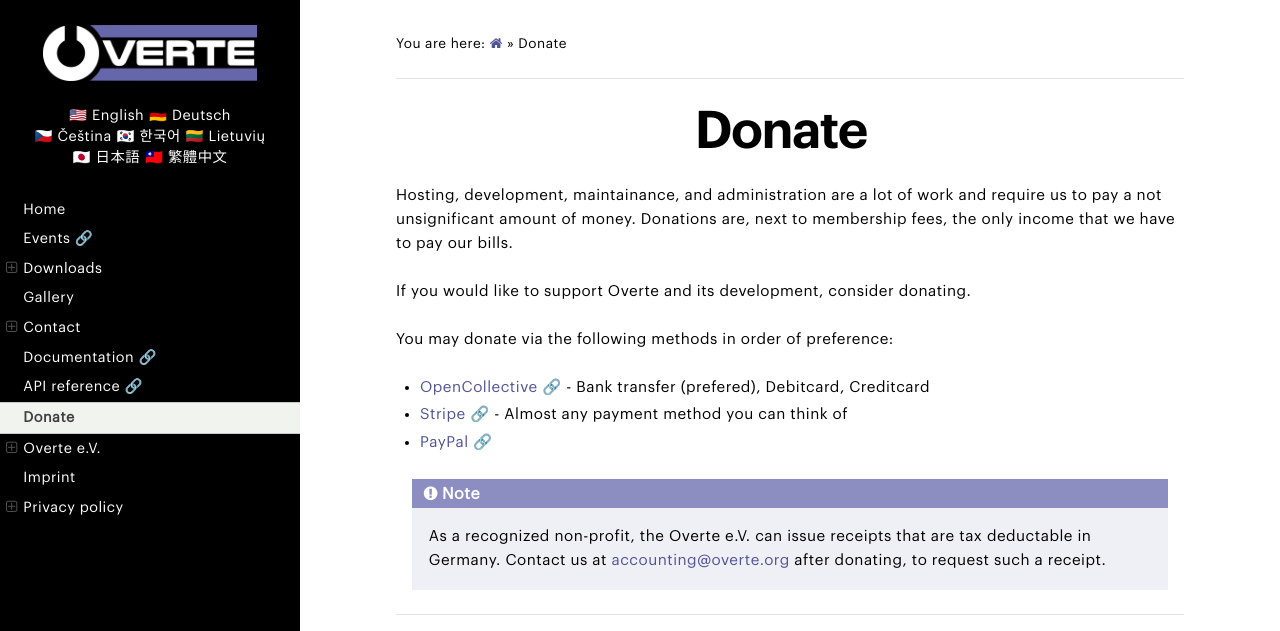
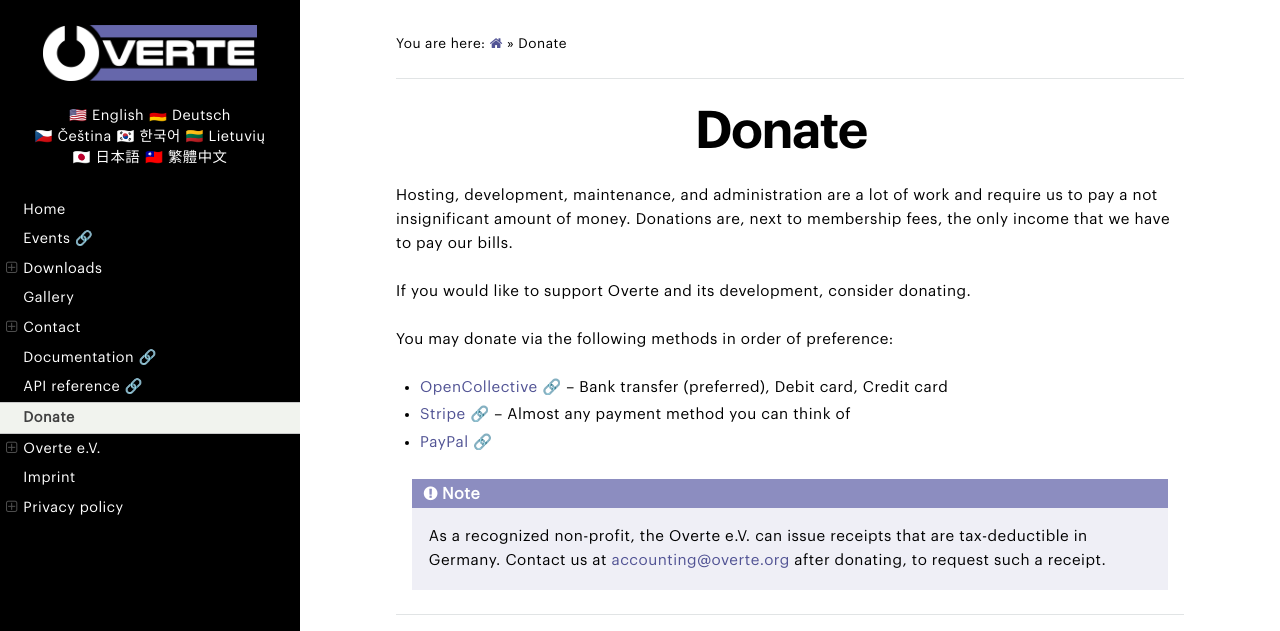
Before and after one commit to overte-org/overte-website-sphinx, a Sphinx documentation site: the page built from source/donate.rst, in a window 1280 px wide. Shown: the top 631 px of the page. Built offline with Sphinx 7.4.7 and the Read the Docs theme 2.0.0, drawn with Linux system fonts in a browser that asks for light colours.

```diff
--- a/source/donate.rst
+++ b/source/donate.rst
@@ -2,16 +2,16 @@
 Donate
 ######
 
-Hosting, development, maintainance, and administration are a lot of work and require us to pay a not unsignificant amount of money.
+Hosting, development, maintenance, and administration are a lot of work and require us to pay a not insignificant amount of money.
 Donations are, next to membership fees, the only income that we have to pay our bills.
 
 If you would like to support Overte and its development, consider donating.
 
 You may donate via the following methods in order of preference:
 
-- `OpenCollective 🔗 <https://opencollective.com/overte>`_ - Bank transfer (prefered), Debitcard, Creditcard
-- `Stripe 🔗 <https://donate.stripe.com/28o8xXbZC9uS7RecMM>`_ - Almost any payment method you can think of
+- `OpenCollective 🔗 <https://opencollective.com/overte>`_ – Bank transfer (preferred), Debit card, Credit card
+- `Stripe 🔗 <https://donate.stripe.com/28o8xXbZC9uS7RecMM>`_ – Almost any payment method you can think of
 - `PayPal 🔗 <https://www.paypal.com/donate/?hosted_button_id=GJPDZP47RG34E>`_
 
 .. note::
-    As a recognized non-profit, the Overte e.V. can issue receipts that are tax deductable in Germany. Contact us at accounting@overte.org after donating, to request such a receipt.
+    As a recognized non-profit, the Overte e.V. can issue receipts that are tax-deductible in Germany. Contact us at accounting@overte.org after donating, to request such a receipt.
--- a/source/downloads.rst
+++ b/source/downloads.rst
@@ -52,7 +52,7 @@ Windows
 -------
 
 The Windows installer contains both Interface and the Domain Server.
-Select a custom install and tick "Overte Server" during the installation process if you want to run a Domain Server.
+Select a custom install and tick “Overte Server” during the installation process if you want to run a Domain Server.
 You can always rerun the installer later to install the server software afterwards.
 
 .. button-link:: https://public.overte.org/build/overte/release-candidate/2023.07.1-rc2/Overte-2023.07.1-rc2.exe
--- a/source/privacy_policy.rst
+++ b/source/privacy_policy.rst
@@ -46,7 +46,7 @@ You can choose to disable cookies through your individual browser options. To kn
 Fediverse
 ~~~~~~~~~
 
-On this website we are embedding `fediverse <https://fediverse.party/>`_ apps and content. Explicitly we are using the social network `mastodon <https://joinmastodon.org/>`_. This service does not record any additonal data. But if you are logged in your mastodon server, the `privacy policy <https://joinmastodon.org/privacy-policy>`_ of that server applies for all interactions with the content.
+On this website we are embedding `Fediverse <https://fediverse.party/>`_ apps and content. Explicitly we are using the social network `mastodon <https://joinmastodon.org/>`_. This service does not record any additional data. But if you are logged in your mastodon server, the `privacy policy <https://joinmastodon.org/privacy-policy>`_ of that server applies for all interactions with the content.
 
 ----------------------
 Children's Information
@@ -60,7 +60,7 @@ overte.org does not knowingly collect any Personal Identifiable Information from
 Online Privacy Policy Only
 --------------------------
 
-Our Privacy Policy applies only to our online activities and is valid for visitors to our website with regards to the information that they shared and/or collect in overte.org. This policy is not applicable to any information collected offline or via channels other than this website.
+Our Privacy Policy applies only to our online activities and is valid for visitors to our website with regard to the information that they shared and/or collect in overte.org. This policy is not applicable to any information collected offline or via channels other than this website.
 
 -------
 Consent
```
Also changed, not shown: other parts of source/downloads.rst (+1 -1 lines), source/gallery.rst (+4 -4 lines), source/overte_ev.rst (+4 -4 lines).
